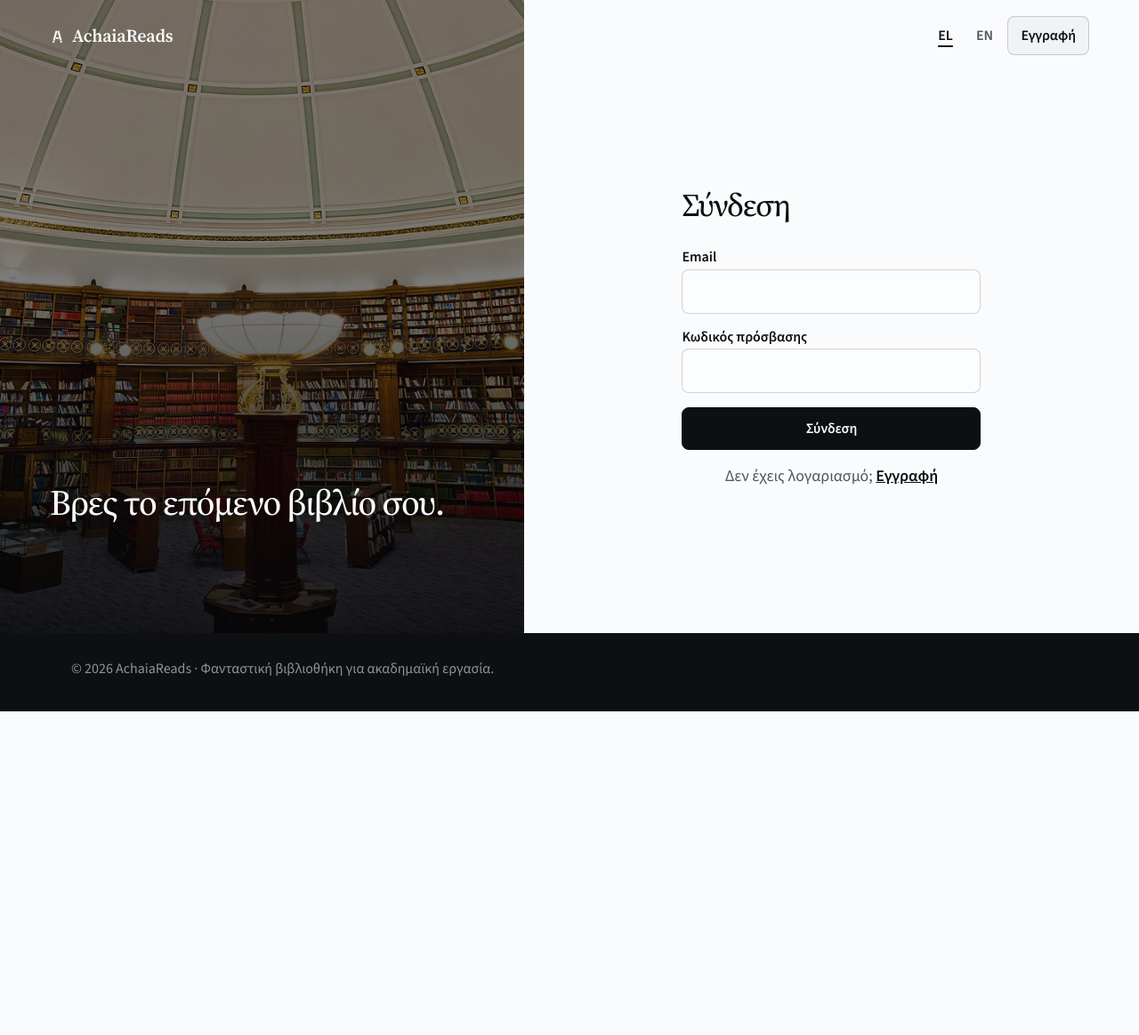
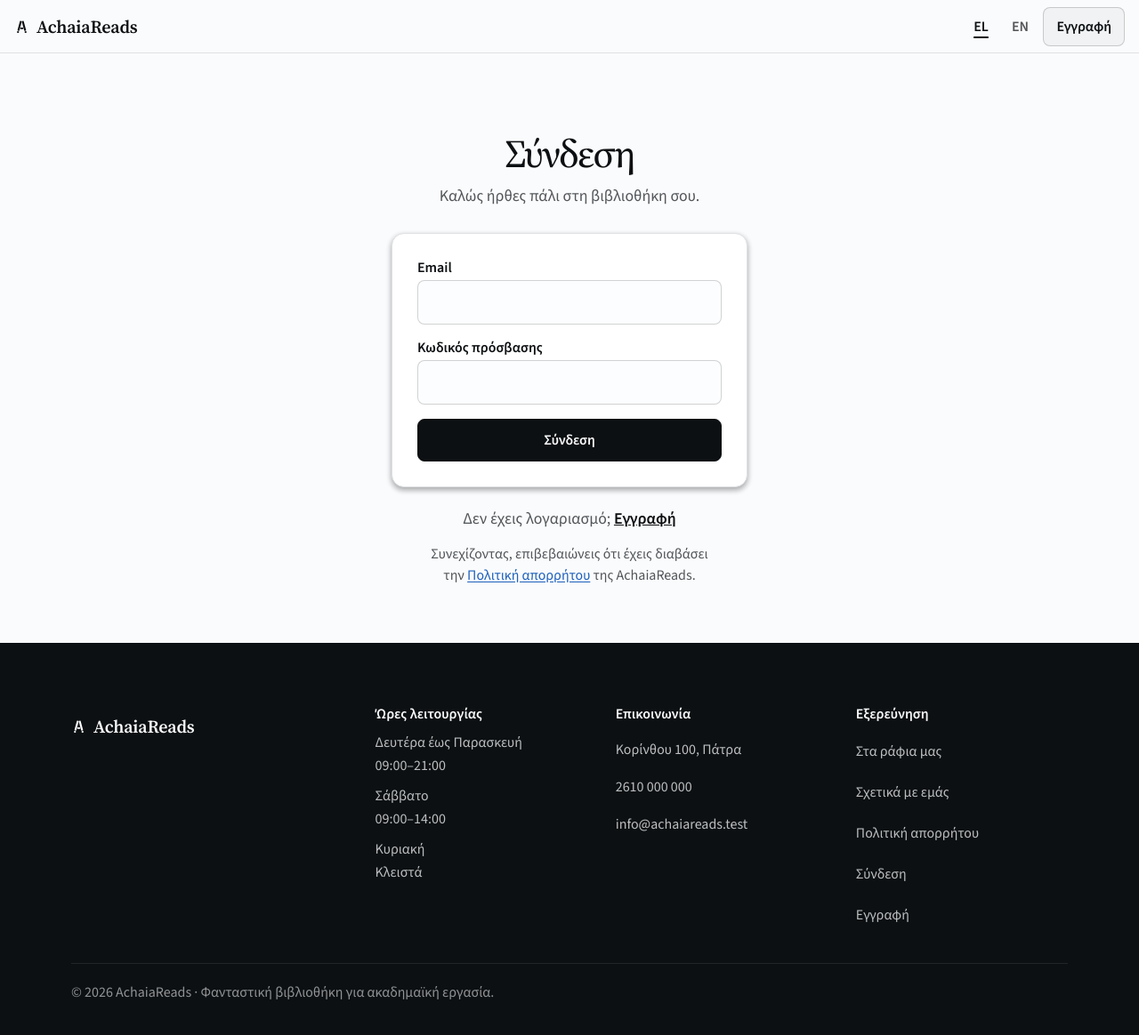
Before and after one commit to ckagias/lectern, a PHP site: page /login.php in a window 1280 px wide. Shown: the whole page at 89% size. Before the commit the page ends 800 px from the top, so only its background shows below. Run offline with PHP 8.4, Linux system fonts and the light colour scheme.

Commit message:
style: centred login and registration with a privacy line

```diff
--- a/prototype/css/auth.css
+++ b/prototype/css/auth.css
@@ -1,29 +1,17 @@
-/* Login and registration: the form on one side and a photograph of the reading room on the other. Phones show the form only. */
-/* On phones the photograph is a band above the form. */
-.layout-auth main::before {
-  content: "";
-  display: block;
-  height: 9rem;
-  background-color: var(--side);
-  background-image: linear-gradient(var(--veil-middle), var(--veil-middle)), url("../pictures/hero-reading-room-960.jpg");
-  background-position: center 70%;
-  background-size: cover;
+/* Login and registration: one centred column, the form in a bordered card, the footer as on every public page. */
+.layout-auth .foot {
+  margin-top: 0;
 }
 
 .auth {
   width: 100%;
   max-width: 27rem;
-  margin: auto;
-  padding: 32px 16px 56px;
+  margin: 0 auto;
+  padding: 48px 16px 64px;
 }
 
-.auth-quote {
-  display: none;
-}
-
-.auth .flash {
-  width: auto;
-  margin: 20px 0 0;
+.auth-head {
+  text-align: center;
 }
 
 .auth-head h1 {
@@ -32,14 +20,21 @@
   letter-spacing: -0.035em;
 }
 
-/* The form sits straight on the page, without a card. */
+.auth-lead {
+  margin-top: 10px;
+  color: var(--ink-2);
+}
+
+.auth .flash {
+  width: auto;
+  margin: 20px 0 0;
+}
+
 .auth .panel {
   max-width: none;
   margin-top: 28px;
-  padding: 0;
-  border: 0;
-  background: none;
-  box-shadow: none;
+  padding: 24px 20px;
+  background: var(--panel);
 }
 
 .auth .choices {
@@ -57,6 +52,7 @@
 }
 
 .switch {
+  margin-top: 22px;
   color: var(--ink-2);
   text-align: center;
 }
@@ -66,81 +62,35 @@
   font-weight: 600;
 }
 
-@media (min-width: 900px) {
-  .layout-auth main {
-    position: relative;
-    display: grid;
-    grid-template-columns: 46fr 54fr;
-    max-width: none;
-    padding: 0;
+.auth-legal {
+  margin-top: 14px;
+  color: var(--ink-2);
+  font-size: var(--text-sm);
+  line-height: 1.5;
+  text-align: center;
+  text-wrap: balance;
+}
+
+.auth-legal a {
+  color: var(--link);
+  text-decoration: underline;
+  text-underline-offset: 2px;
+}
+
+.auth-legal a:hover {
+  color: var(--link-hover);
+}
+
+@media (min-width: 768px) {
+  .auth {
+    padding-top: 88px;
   }
 
-  /* The photograph takes the left column. A dark fade at the bottom holds the line of text. */
-  .layout-auth main::before {
-    content: "";
-    grid-column: 1;
-    grid-row: 1;
-    height: auto;
-    background-color: var(--side);
-    background-image: linear-gradient(0deg, var(--veil-left), transparent 60%), linear-gradient(var(--veil-middle), var(--veil-middle)), url("../pictures/hero-reading-room-1920.jpg");
-    background-position: center;
-    background-size: cover;
+  .auth-head h1 {
+    font-size: 2.75rem;
   }
 
-  .auth {
-    grid-column: 2;
-    grid-row: 1;
-    padding: 120px 48px 72px;
-  }
-
-  .auth-quote {
-    position: absolute;
-    top: calc(100vh - 16rem);
-    left: 56px;
-    display: block;
-    width: calc(46% - 112px);
-    color: var(--hero-fg);
-    font-family: var(--font-heading);
-    font-size: 2.5rem;
-    font-weight: 500;
-    line-height: 1.08;
-    letter-spacing: -0.03em;
-    text-wrap: balance;
-  }
-
-  /* The header floats over both columns: the brand is white on the photo, the language and the button are ink on the page. */
-  .layout-auth .top {
-    position: absolute;
-    top: 0;
-    left: 0;
-    right: 0;
-    z-index: 3;
-    min-height: 80px;
-    padding-inline: 56px;
-    border-bottom: 0;
-    background: none;
-  }
-
-  .layout-auth .brand {
-    color: var(--hero-fg);
-  }
-
-  .layout-auth .brand-mark {
-    color: var(--hero-fg);
+  .auth .panel {
+    padding: 28px 28px;
   }
 }
-
-.layout-auth .foot {
-  margin-top: 0;
-  padding-top: 28px;
-}
-
-.layout-auth .foot-top {
-  display: none;
-}
-
-.layout-auth .foot-bottom {
-  margin-top: 0;
-  padding-top: 0;
-  border-top: 0;
-}
--- a/prototype/includes/lang_el.php
+++ b/prototype/includes/lang_el.php
@@ -108,6 +108,10 @@ $lang_el = [
     'privacy_map_text' => 'Ο χάρτης της αρχικής σελίδας φορτώνεται από το OpenStreetMap, που μπορεί να δει τη διεύθυνση IP σου όταν τον ανοίγεις.',
     'privacy_fiction_title' => 'Φανταστική βιβλιοθήκη',
     'privacy_fiction_text' => 'Η AchaiaReads φτιάχτηκε για μια ακαδημαϊκή εργασία και δεν υπάρχει στην πραγματικότητα. Μη χρησιμοποιείς πραγματικά προσωπικά στοιχεία.',
+    'auth_login_lead' => 'Καλώς ήρθες πάλι στη βιβλιοθήκη σου.',
+    'auth_register_lead' => 'Κράτα βιβλία από το κινητό σου.',
+    'auth_legal_before' => 'Συνεχίζοντας, επιβεβαιώνεις ότι έχεις διαβάσει την ',
+    'auth_legal_after' => ' της AchaiaReads.',
     'footer_explore' => 'Εξερεύνηση',
     'hours_title' => 'Ώρες λειτουργίας',
     'hours_weekdays' => 'Δευτέρα έως Παρασκευή',
@@ -124,7 +128,6 @@ $lang_el = [
     'email_label' => 'Email',
     'err_code' => 'Γράψε τον κωδικό εγγραφής που σου έδωσε η βιβλιοθήκη.',
     'reg_title' => 'Δημιουργία λογαριασμού',
-    'reg_privacy' => 'Αποθηκεύουμε το όνομα χρήστη και το email σου μόνο για τη διαχείριση του λογαριασμού σου στη βιβλιοθήκη.',
     'reg_username' => 'Όνομα χρήστη',
     'reg_email' => 'Email',
     'reg_password' => 'Κωδικός πρόσβασης',
--- a/prototype/includes/lang_en.php
+++ b/prototype/includes/lang_en.php
@@ -108,6 +108,10 @@ $lang_en = [
     'privacy_map_text' => 'The map on the home page is loaded from OpenStreetMap, which can see your IP address when you open it.',
     'privacy_fiction_title' => 'A fictional library',
     'privacy_fiction_text' => 'AchaiaReads was made for a university project and does not exist in real life. Please do not use real personal details.',
+    'auth_login_lead' => 'Welcome back to your library.',
+    'auth_register_lead' => 'Reserve books from your phone.',
+    'auth_legal_before' => 'By continuing, you acknowledge AchaiaReads’ ',
+    'auth_legal_after' => '.',
     'footer_explore' => 'Explore',
     'hours_title' => 'Opening hours',
     'hours_weekdays' => 'Monday to Friday',
@@ -124,7 +128,6 @@ $lang_en = [
     'email_label' => 'Email',
     'err_code' => 'Enter the registration code the library gave you.',
     'reg_title' => 'Create an account',
-    'reg_privacy' => 'We store your username and email only to manage your library account.',
     'reg_username' => 'Username',
     'reg_email' => 'Email',
     'reg_password' => 'Password',
--- a/prototype/login.php
+++ b/prototype/login.php
@@ -54,10 +54,10 @@ $bodyClass = 'layout-auth';
 $scripts = ['js/validate.js'];
 require $base . 'templates/header.php';
 ?>
-<p class="auth-quote"><?php echo t('home_h1'); ?></p>
 <div class="auth">
     <div class="auth-head">
         <h1><?php echo t('login'); ?></h1>
+        <p class="auth-lead"><?php echo t('auth_login_lead'); ?></p>
     </div>
     <?php if ($errors['login'] !== '') { ?>
         <div class="flash flash-error" role="alert"><svg class="icon" aria-hidden="true"><use href="#ic-alert"/></svg><p><?php echo t($errors['login']); ?></p></div>
@@ -79,8 +79,9 @@ require $base . 'templates/header.php';
         </div>
 
         <button class="btn action block" type="submit"><?php echo t('login'); ?></button>
+    </form>
 
-        <p class="switch"><?php echo t('log_no_account'); ?> <a href="register.php"><?php echo t('register'); ?></a></p>
-    </form>
+    <p class="switch"><?php echo t('log_no_account'); ?> <a href="register.php"><?php echo t('register'); ?></a></p>
+    <p class="auth-legal"><?php echo t('auth_legal_before'); ?><a href="privacy.php"><?php echo t('privacy_link'); ?></a><?php echo t('auth_legal_after'); ?></p>
 </div>
 <?php require $base . 'templates/footer.php'; ?>
```
Also changed, not shown: prototype/register.php (+4 -5 lines).
